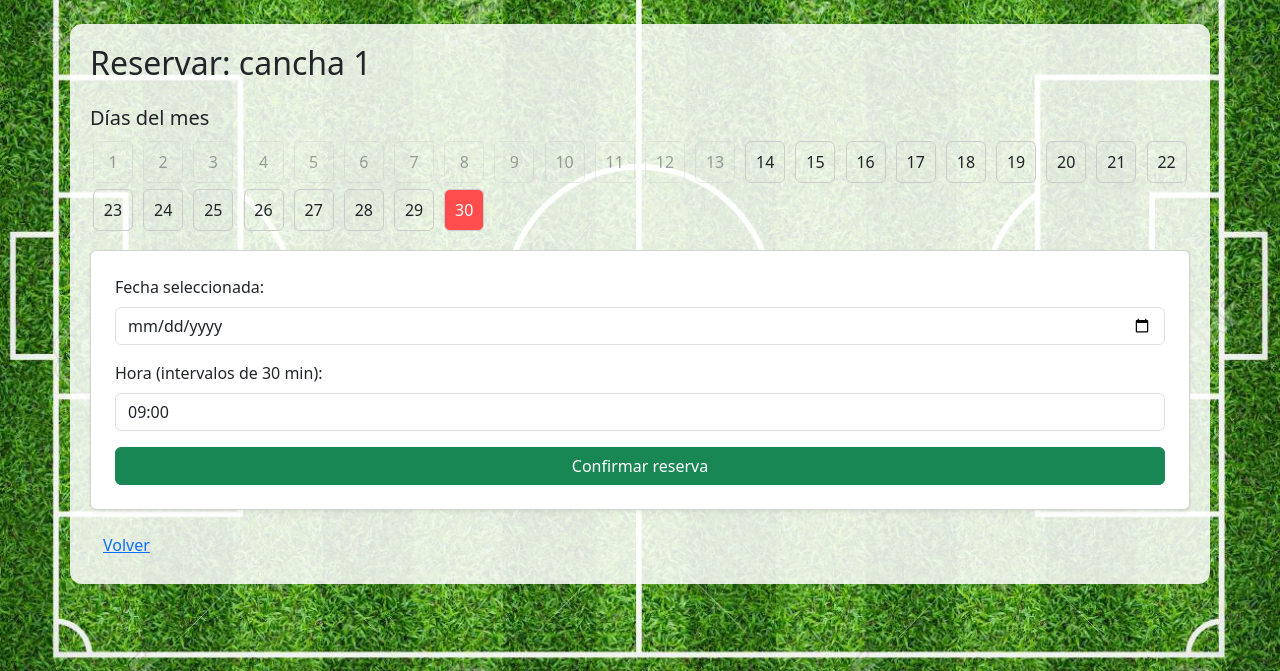
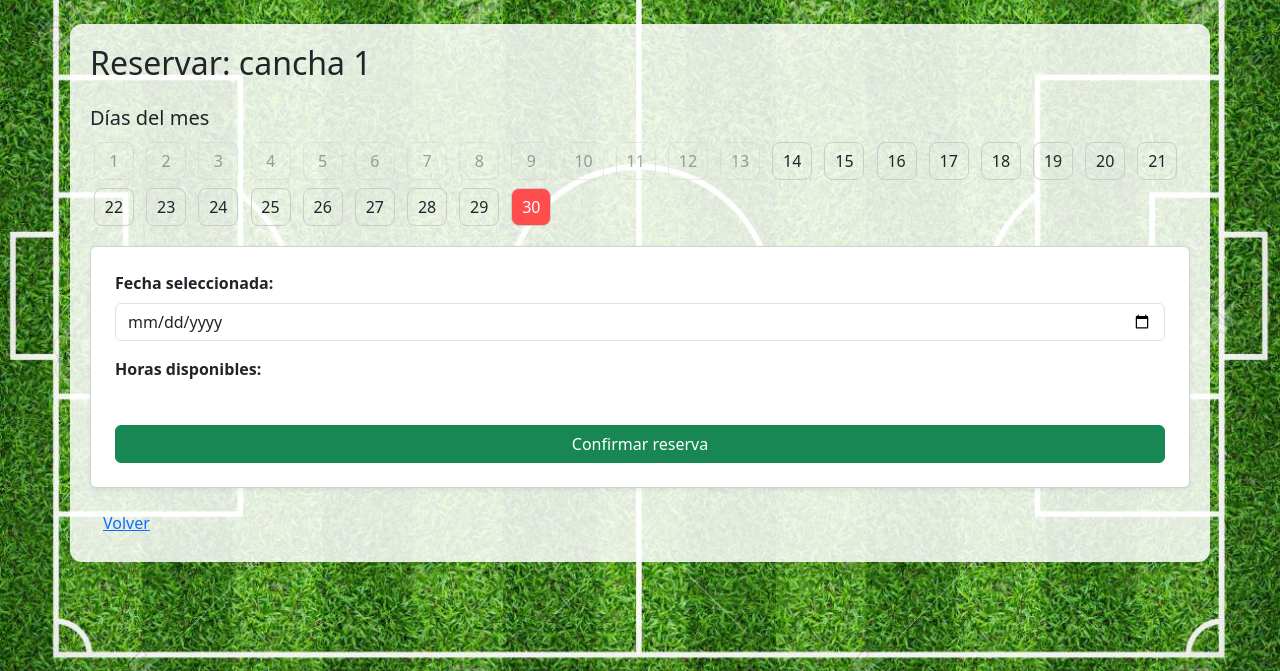
Before and after one commit to kaiser-14-10/Reserva_Cancha, a Django app: page /reservar/1/ in a window 1280 px wide. Shown: the part 106-777 px from the top of the page. Run offline with Django 5.2, Linux system fonts and the light colour scheme; a user stored in the database is signed in; data comes from the database, SQL or seed files in the repository.

Commit message:
Update reservar.html

```diff
--- a/arriendo_canchas/templates/reservar.html
+++ b/arriendo_canchas/templates/reservar.html
@@ -1,37 +1,69 @@
 {% extends 'base.html' %}
-{% block title %}Reservar Cancha{% endblock %}
+{% block title %}Reservar: {{ cancha.nombre }}{% endblock %}
 {% block content %}
 
 <h2 class="mb-4">Reservar: {{ cancha.nombre }}</h2>
 
 <style>
-.dia {
-    padding: 8px;
-    display: inline-block;
-    margin: 3px;
+.dia, .hora-box {
+    padding: 10px;
+    display: inline-flex;
+    justify-content: center;
+    align-items: center;
+    margin: 4px;
     border: 1px solid #ccc;
-    border-radius: 6px;
-    width: 40px;
-    text-align: center;
+    border-radius: 8px;
+    width: 55px;
+    height: 38px;
     cursor: pointer;
+    transition: 0.2s;
+    font-weight: 500;
 }
+
+.dia { width: 40px; }
+
+.dia:hover, .hora-box:hover { transform: scale(1.08); }
+
 .bloq { background: #ff4d4d; color: white; cursor:not-allowed; }
 .pasado { opacity: 0.4; cursor:not-allowed; }
 .limite { background: #ffaa2b; }
-.selected { background: #198754; color: white; }
+
+.selected { background: #198754; color: white !important; }
+
+.horas-group {
+    margin-top: 10px;
+}
+
+.horas-title {
+    font-weight: bold;
+    margin-top: 15px;
+    margin-bottom: 5px;
+    font-size: 1.1rem;
+}
+
+.hora-ocupada {
+    background: #ff4d4d;
+    color: white;
+    cursor: not-allowed;
+}
+
+#horasContainer {
+    padding: 10px;
+    border-radius: 8px;
+    background: rgba(255,255,255,0.7);
+}
 </style>
 
-<h5>Días del mes</h5>
+<h5 class="mb-2">Días del mes</h5>
 
 <div class="mb-3">
     {% for d in dias_mes %}
         <div class="dia
             {% if d.bloqueado %}bloq{% endif %}
             {% if d.pasado %}pasado{% endif %}
-            {% if d.fuera_limite %}limite{% endif %}"
-
-            data-fecha="{{ d.fecha|date:'Y-m-d' }}"
-        >
+            {% if d.fuera_limite %}limite{% endif %}
+        "
+        data-fecha="{{ d.fecha|date:'Y-m-d' }}">
             {{ d.fecha.day }}
         </div>
     {% endfor %}
@@ -45,23 +77,18 @@
     {% csrf_token %}
 
     <div class="mb-3">
-        <label class="form-label">Fecha seleccionada:</label>
+        <label class="form-label fw-bold">Fecha seleccionada:</label>
         <input type="date"
             name="fecha"
             id="fecha_input"
             class="form-control"
-            required
-            onkeydown="return false"
-        >
+            required>
     </div>
 
     <div class="mb-3">
-        <label class="form-label">Hora (intervalos de 30 min):</label>
-        <select name="hora" class="form-control" required>
-            {% for h in horas %}
-                <option value="{{ h }}">{{ h }}</option>
-            {% endfor %}
-        </select>
+        <label class="form-label fw-bold">Horas disponibles:</label>
+        <div id="horasContainer"></div>
+        <input type="hidden" name="hora" id="hora_input" required>
     </div>
 
     <button type="submit" class="btn btn-success w-100">Confirmar reserva</button>
@@ -69,22 +96,106 @@
 
 <a href="/" class="btn btn-link mt-3">Volver</a>
 
+
 <script>
+// Horas desde backend
+const horasBackend = JSON.parse('{{ horas_json|safe }}');
+let horasReservadas = {};
+
+// Separar horas en categorías
+function clasificarHoras(lista) {
+    let mañana = [];
+    let tarde = [];
+    let noche = [];
+
+    lista.forEach(h => {
+        let hora = parseInt(h.split(":")[0]);
+
+        if (hora < 12) mañana.push(h);
+        else if (hora < 18) tarde.push(h);
+        else noche.push(h);
+    });
+
+    return { mañana, tarde, noche };
+}
+
+// Cargar horas cuando haces clic en un día
 document.querySelectorAll(".dia").forEach(dia => {
     dia.addEventListener("click", () => {
 
-        if (dia.classList.contains("bloq") ||
-            dia.classList.contains("pasado")) {
-            return;
-        }
+        if (dia.classList.contains("bloq") || dia.classList.contains("pasado")) return;
 
         document.querySelectorAll(".dia").forEach(d => d.classList.remove("selected"));
-
         dia.classList.add("selected");
 
-        document.getElementById("fecha_input").value = dia.dataset.fecha;
+        const fecha = dia.dataset.fecha;
+        document.getElementById("fecha_input").value = fecha;
+
+        cargarHoras(fecha);
     });
 });
+
+// Cargar horas cuando cambias el input de fecha
+document.getElementById("fecha_input").addEventListener("change", function () {
+    const fecha = this.value;
+
+    document.querySelectorAll(".dia").forEach(d => d.classList.remove("selected"));
+    const diaCalendario = document.querySelector(`.dia[data-fecha="${fecha}"]`);
+    if (diaCalendario) diaCalendario.classList.add("selected");
+
+    cargarHoras(fecha);
+});
+
+// Petición AJAX para horas ocupadas
+function cargarHoras(fecha) {
+    fetch(`/api/horas_ocupadas/?fecha=${fecha}&cancha={{ cancha.id }}`)
+        .then(res => res.json())
+        .then(data => {
+            horasReservadas = data.ocupadas;
+            renderizarHoras();
+        });
+}
+
+// Dibujar horas
+function renderizarHoras() {
+    const cont = document.getElementById("horasContainer");
+    cont.innerHTML = "";
+
+    const grupos = clasificarHoras(horasBackend);
+
+    function crearGrupo(titulo, lista) {
+        const title = document.createElement("div");
+        title.classList.add("horas-title");
+        title.textContent = titulo;
+        cont.appendChild(title);
+
+        const group = document.createElement("div");
+        group.classList.add("horas-group");
+
+        lista.forEach(h => {
+            const box = document.createElement("div");
+            box.classList.add("hora-box");
+            box.textContent = h;
+
+            if (horasReservadas.includes(h)) {
+                box.classList.add("hora-ocupada");
+            } else {
+                box.addEventListener("click", () => {
+                    document.querySelectorAll(".hora-box").forEach(x => x.classList.remove("selected"));
+                    box.classList.add("selected");
+                    document.getElementById("hora_input").value = h;
+                });
+            }
+            group.appendChild(box);
+        });
+
+        cont.appendChild(group);
+    }
+
+    crearGrupo("Mañana", grupos.mañana);
+    crearGrupo("Tarde", grupos.tarde);
+    crearGrupo("Noche", grupos.noche);
+}
 </script>
 
 {% endblock %}
```
